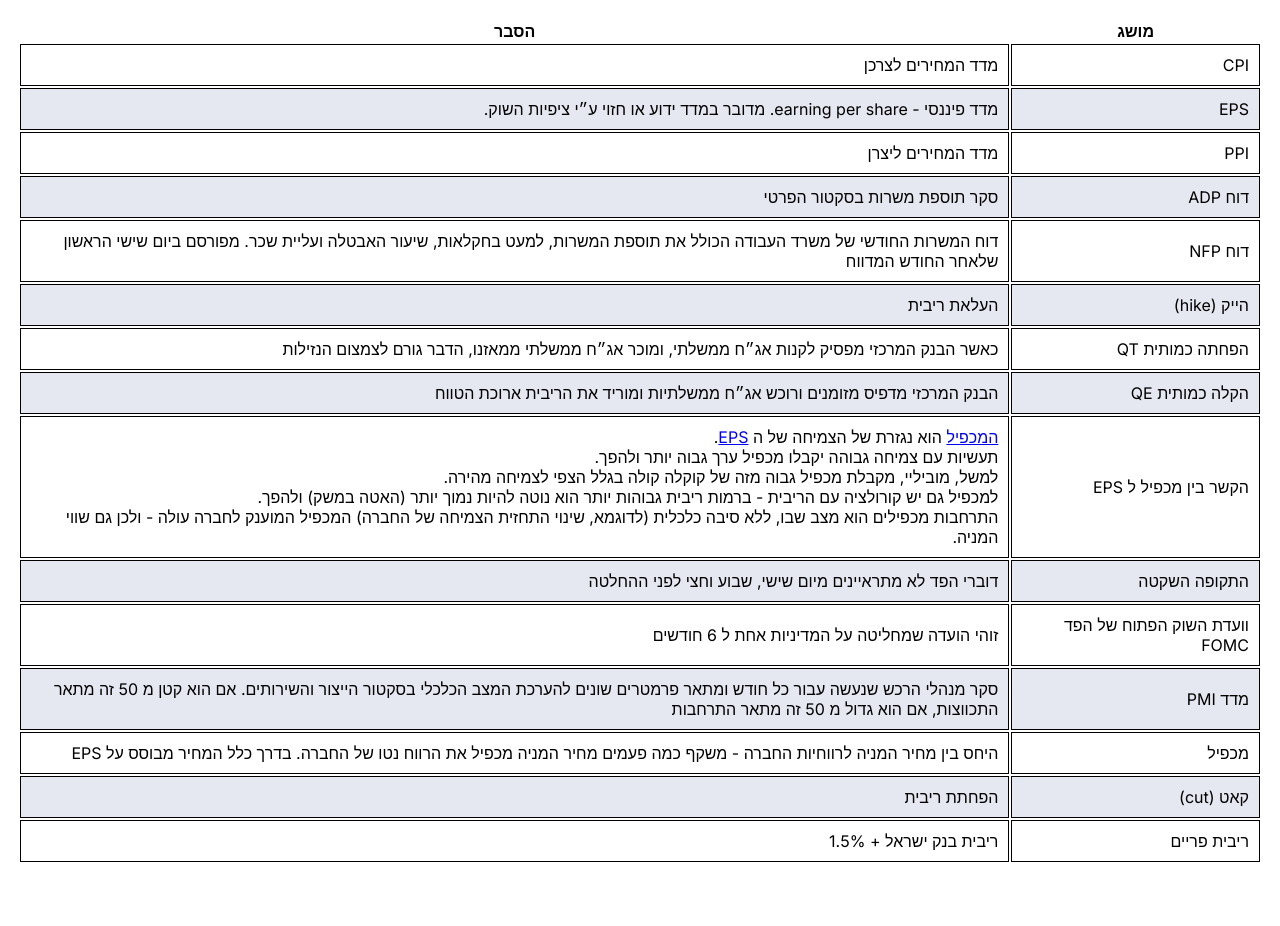
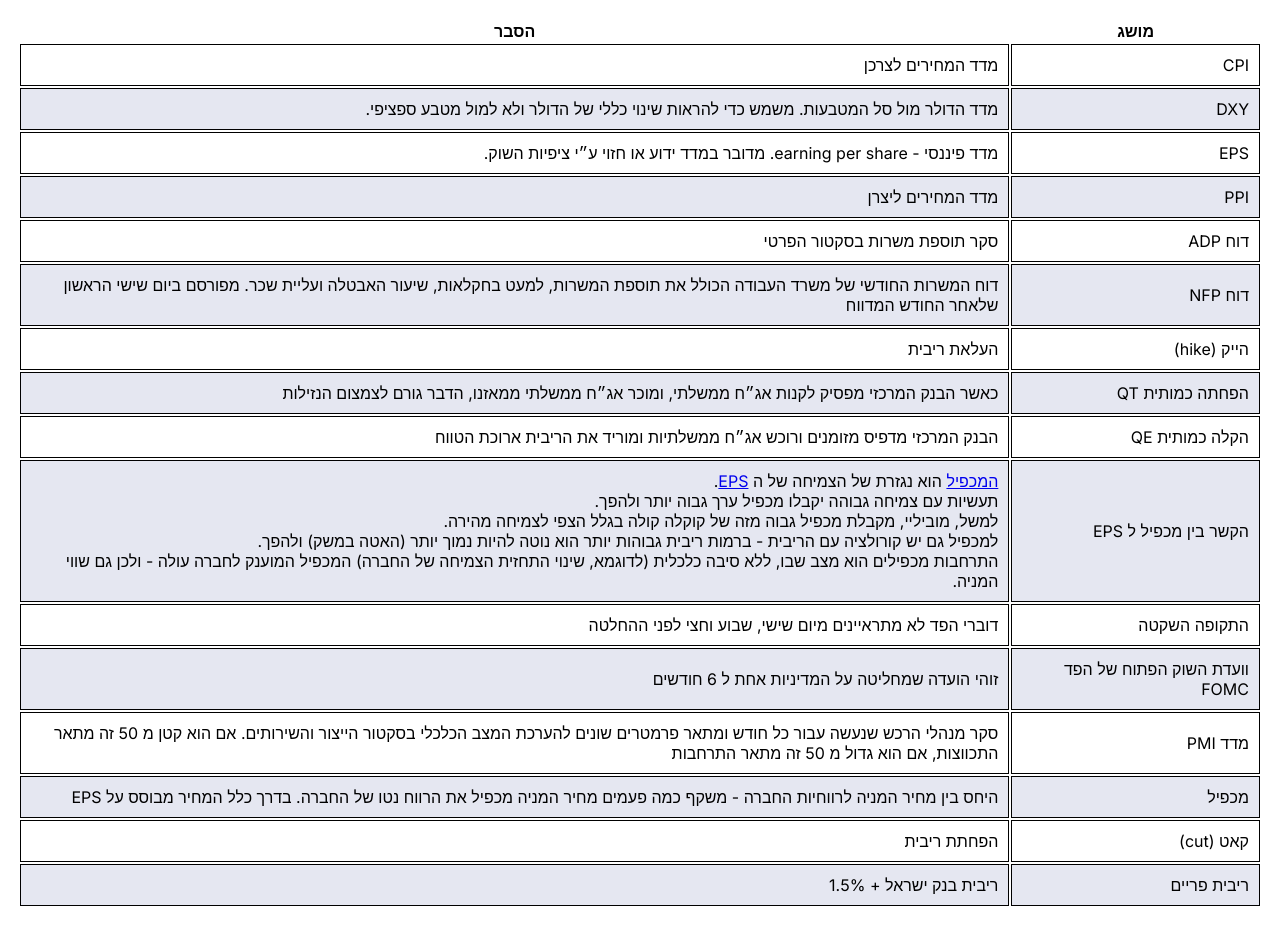
Before and after one commit to Mathsteacher7/first-deployed-next, a Next.js app: page / in a window 1280 px wide. Before the commit the page ends 882 px from the top, so only its background shows below. Built offline with nearby package versions, Linux system fonts and the light colour scheme.

Commit message:
update a term

```diff
--- a/src/components/data/data.ts
+++ b/src/components/data/data.ts
@@ -63,4 +63,9 @@ export const data: Record<string, string>[] = [
     meaning:
       "<a href=#מכפיל>המכפיל</a> הוא נגזרת של הצמיחה של ה <a href=#EPS>EPS</a>. <br/> תעשיות עם צמיחה גבוהה יקבלו מכפיל ערך גבוה יותר ולהפך. <br/> למשל, מוביליי, מקבלת מכפיל גבוה מזה של קוקלה קולה בגלל הצפי לצמיחה מהירה. <br/> למכפיל גם יש קורולציה עם הריבית - ברמות ריבית גבוהות יותר הוא נוטה להיות נמוך יותר (האטה במשק) ולהפך. <br/>התרחבות מכפילים הוא מצב שבו, ללא סיבה כלכלית (לדוגמא, שינוי התחזית הצמיחה של החברה) המכפיל המוענק לחברה עולה - ולכן גם שווי המניה.",
   },
+  {
+    term: "DXY",
+    meaning:
+      "מדד הדולר מול סל המטבעות. משמש כדי להראות שינוי כללי של הדולר ולא למול מטבע ספציפי.",
+  },
 ];
```
